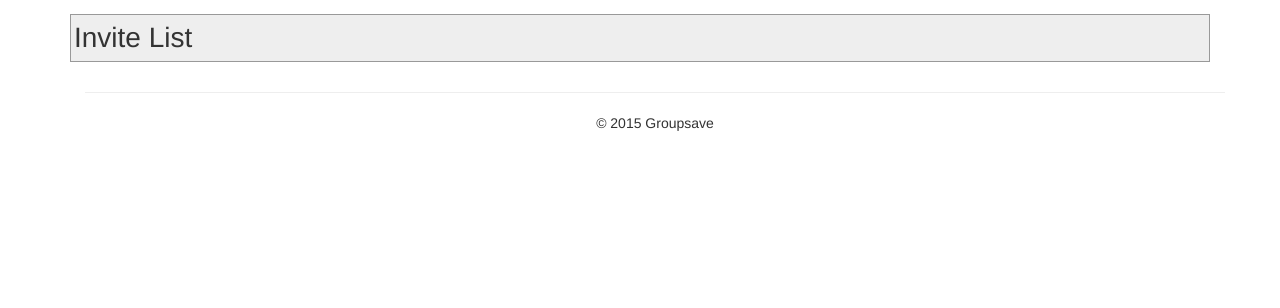
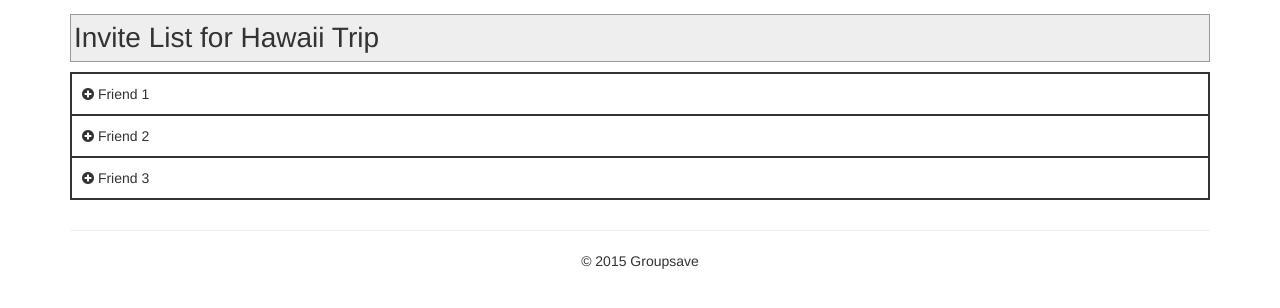
Before and after one commit to krnwonseungee/GroupSave, a PHP site: page / in a window 1280 px wide. Shown: the part 51-359 px from the top of the page. Run offline with PHP 8.4, Linux system fonts and the light colour scheme.

Commit message:
Further styling to invite page

```diff
--- a/css/invite.css
+++ b/css/invite.css
@@ -0,0 +1,12 @@
+.friend-box {
+  border: 1px solid;
+  padding: 10px;
+}
+
+.friend-list {
+  border: 1px solid;
+}
+
+#invite-header-box {
+  margin-bottom: 10px;
+}
--- a/hack.invite.php
+++ b/hack.invite.php
@@ -1,7 +1,16 @@
 <div class='container-fluid row'>
   <div class='col-xs-12'>
-    <div id='finGoal' class='dTab'>
-      <div class='dTabHeader'>Invite List</div>
-
+    <div id='invite-header-box' class='dTab'>
+      <div class='dTabHeader'>Invite List for Hawaii Trip</div>
+  </div>
+<div class="friend-list">
+  <div class="friend-box">
+    <i class="fa fa-plus-circle"></i> Friend 1
+  </div>
+    <div class="friend-box">
+    <i class="fa fa-plus-circle"></i> Friend 2
+  </div>
+    <div class="friend-box">
+    <i class="fa fa-plus-circle"></i> Friend 3
   </div>
 </div>
```
